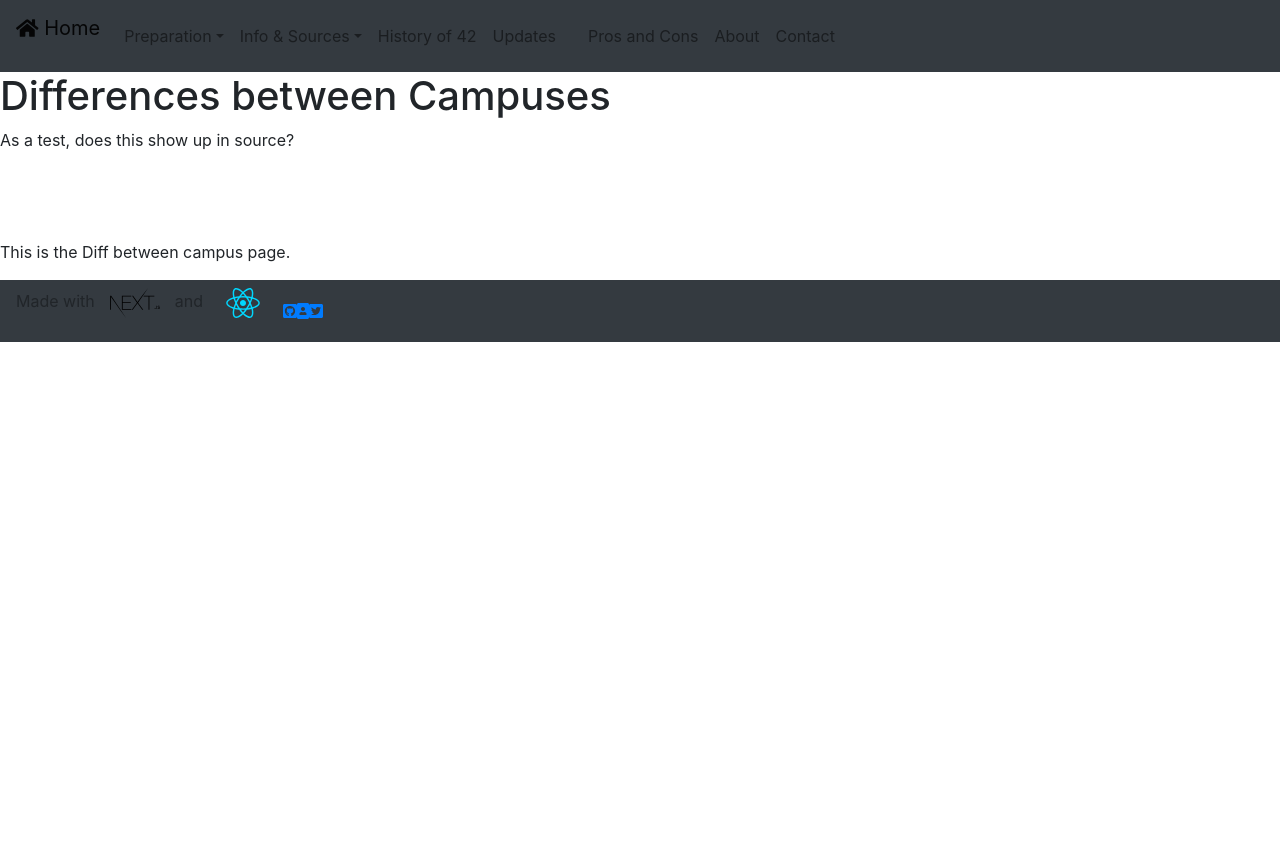
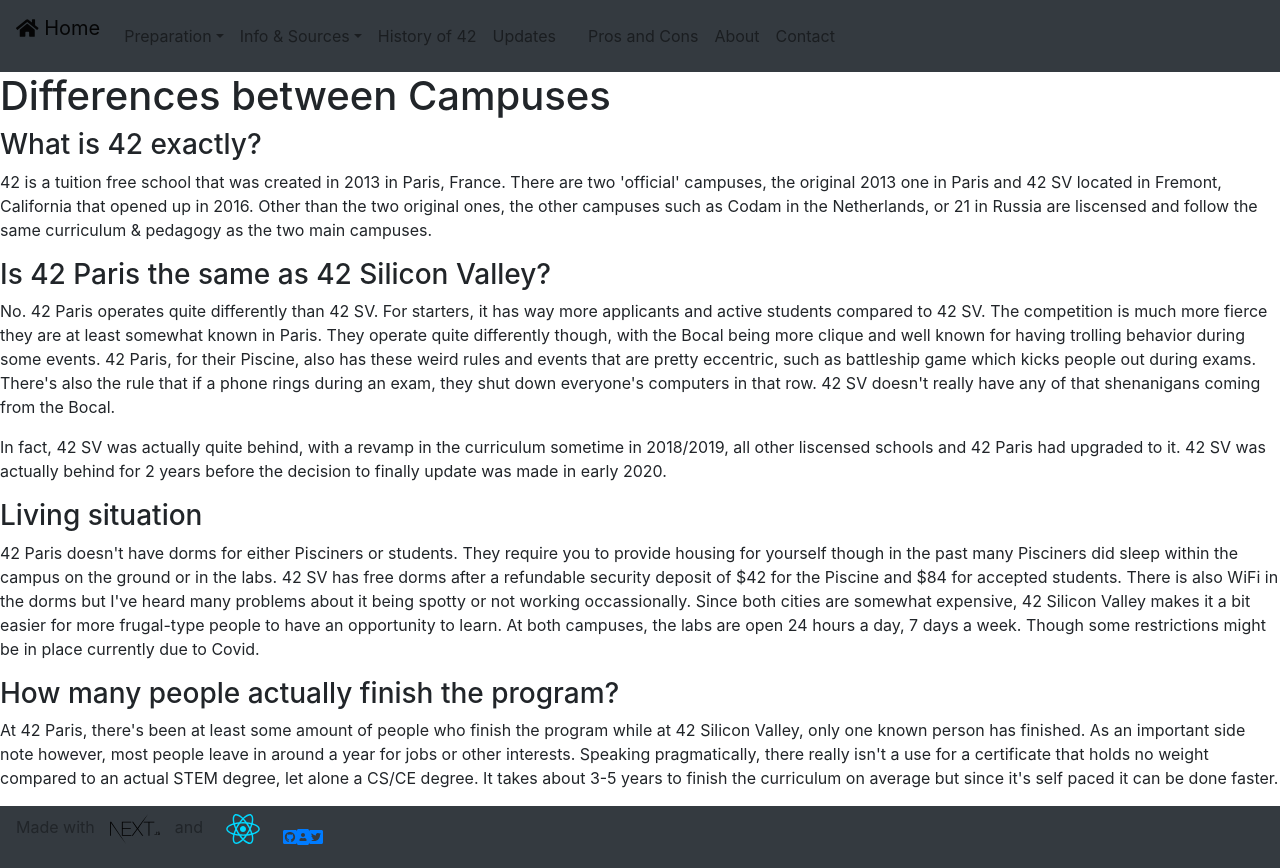
Before and after one commit to PocketPiggy/42-silicon-valley-info, a Next.js app: page /InfoSources/Differences_between_campuses in a window 1280 px wide. Before the commit the page ends 800 px from the top, so only its background shows below. Built offline with nearby package versions, Linux system fonts and the light colour scheme.

Commit message:
finished information & sources pages main content.

```diff
--- a/pages/InfoSources/Differences_between_campuses.js
+++ b/pages/InfoSources/Differences_between_campuses.js
@@ -1,15 +1,21 @@
 import React from "react";
 
-export default ({ content }) => (
+export default function DifferencesBetweenCampuses({ content }) {
+  return (
     <div>
-        <h1>{content.title}</h1>
-        <p>As a test, does this show up in source?</p>
-        <br />
-        <br />
-        <br />
-        <p>{content.p1}</p>
-  </div>
-);
+      <h1>{content.title}</h1>
+      <h3>{content.p1Header}</h3>
+      <p>{content.p1}</p>
+      <h3>{content.p2Header}</h3>
+      <p>{content.p2}</p>
+      <p>{content.p3}</p>
+      <h3>{content.p4Header}</h3>
+      <p>{content.p4}</p>
+      <h3>{content.p5Header}</h3>
+      <p>{content.p5}</p>
+    </div>
+  );
+}
 
 export async function getStaticProps(content) {
   console.log(content);
@@ -17,7 +23,15 @@
     props: {
       content: {
         title: "Differences between Campuses",
-        p1: "This is the Diff between campus page.",
+        p1Header: "What is 42 exactly?",
+        p1:"42 is a tuition free school that was created in 2013 in Paris, France. There are two 'official' campuses, the original 2013 one in Paris and 42 SV located in Fremont, California that opened up in 2016. Other than the two original ones, the other campuses such as Codam in the Netherlands, or 21 in Russia are liscensed and follow the same curriculum & pedagogy as the two main campuses.",
+        p2Header: "Is 42 Paris the same as 42 Silicon Valley?",
+        p2: "No. 42 Paris operates quite differently than 42 SV. For starters, it has way more applicants and active students compared to 42 SV. The competition is much more fierce they are at least somewhat known in Paris. They operate quite differently though, with the Bocal being more clique and well known for having trolling behavior during some events. 42 Paris, for their Piscine, also has these weird rules and events that are pretty eccentric, such as battleship game which kicks people out during exams.  There's also the rule that if a phone rings during an exam, they shut down everyone's computers in that row. 42 SV doesn't really have any of that shenanigans coming from the Bocal.",
+        p3: "In fact, 42 SV was actually quite behind, with a revamp in the curriculum sometime in 2018/2019, all other liscensed schools and 42 Paris had upgraded to it. 42 SV was actually behind for 2 years before the decision to finally update was made in early 2020.",
+        p4Header: "Living situation",
+        p4: "42 Paris doesn't have dorms for either Pisciners or students. They require you to provide housing for yourself though in the past many Pisciners did sleep within the campus on the ground or in the labs. 42 SV has free dorms after a refundable security deposit of $42 for the Piscine and $84 for accepted students. There is also WiFi in the dorms but I've heard many problems about it being spotty or not working occassionally. Since both cities are somewhat expensive, 42 Silicon Valley makes it a bit easier for more frugal-type people to have an opportunity to learn. At both campuses, the labs are open 24 hours a day, 7 days a week. Though some restrictions might be in place currently due to Covid.",
+        p5Header: "How many people actually finish the program?",
+        p5: "At 42 Paris, there's been at least some amount of people who finish the program while at 42 Silicon Valley, only one known person has finished. As an important side note however, most people leave in around a year for jobs or other interests. Speaking pragmatically, there really isn't a use for a certificate that holds no weight compared to an actual STEM degree, let alone a CS/CE degree. It takes about 3-5 years to finish the curriculum on average but since it's self paced it can be done faster.",
       },
     },
   };
--- a/pages/InfoSources/Negatives.js
+++ b/pages/InfoSources/Negatives.js
@@ -37,7 +37,7 @@
         p2: "I've read some negative reviews about 42 SV but a lot of them seem to be from people who were kicked out for behavior issues, so while I don't necesarially discount them, I took them with a grain of salt. I didn't factor them as highly specifically due to most of those people being removed due to trashing the dorms, behavior or just deciding not to do any work and stay in the dorms for free.",
         p3: "The only somewhat credible post I could find dicussing any 42 place, was about 42 Paris. Again, most of the things that happen at 42 Paris do not happen at other campuses, like the crazy events of battleship and the mean bocal. If you had to accept any criticism that could apply to 42SV, it would be the system itself and how they teach as well as what they teach.",
         p4Header: "42 Paris reddit thread",
-        p4: "Here's a reddit thread discussing 42 Paris, I found it to be somewhat informative for the applicable things for 42 SV. A wayback link is also attached to read previously deleted/edited comments.",
+        p4: "Here's a reddit thread discussing 42 Paris, I found it to be somewhat informative for the applicable things for 42 SV. A wayback link is also attached to read previously deleted/edited comments. Do keep in mind that this person was not accepted and did not pass the Piscine.",
         p5Header: "Problems with the System",
         p5: "To talk specifically about the negatives about the system, 42 relies on students self teaching and teaching each other. The curriculums are kind of outdated and aren't the best for the types of jobs students could even apply to after leaving 42. Not many jobs will hire someone without a CS/CE/EE degree using C, like embedded work. The Norm is really bad when combining all of the rules. In isolation, most rules are actually good but when forced together, it makes some seriously bad coding practices & habits.",
         p6: "There are also things like, not being able to use switch statements, for loops, do while loops, goto, variable length arrays and ternary operators.  I personally think this is a bad idea but these concepts aren't hard to pick up regardless. There's also the fact that a good chunk of time is spent recreating the wheel and allegedly the other Piscines for different languages you can take as a student, are really bad and outdated. So bad that, while I don't know if this is still true, the web development Piscine was focusing only on PHP...in 2018/18 last I heard.",
```
Also changed, not shown: pages/InfoSources/Interviews.js (+8 -10 lines), pages/InfoSources/Prep_sources.js (deleted, +0 -24 lines).
